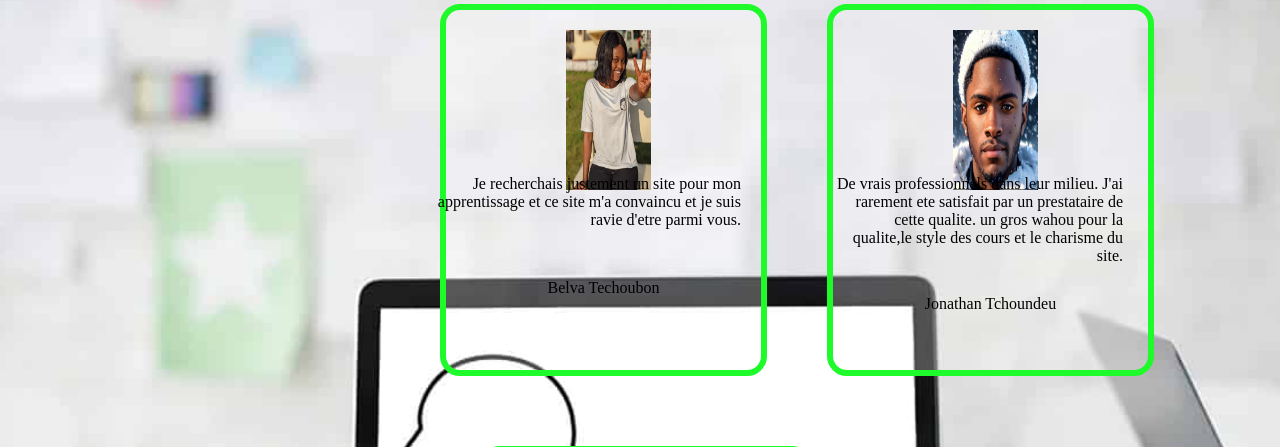
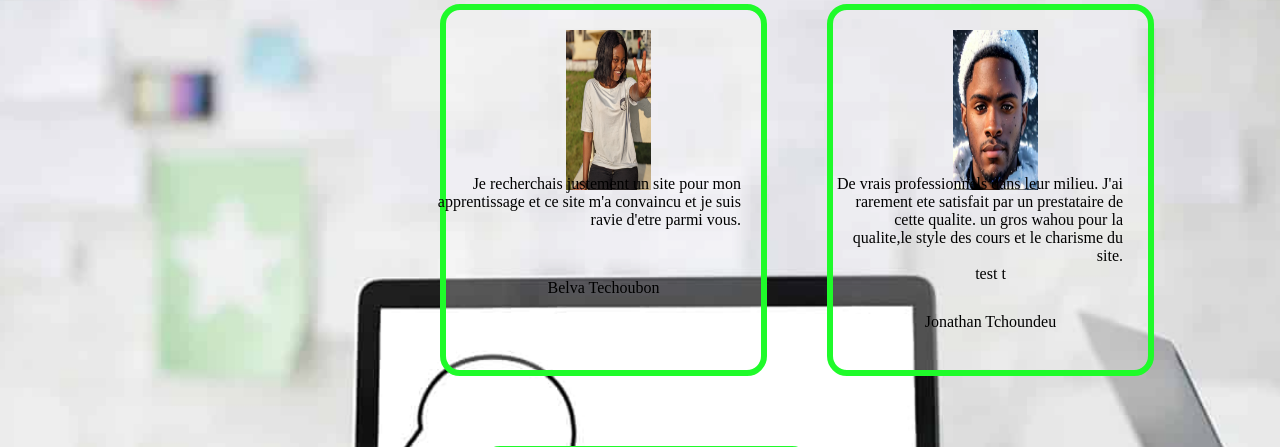
Before and after one commit to jeffJeffrey/online_learnning, a PHP site: page /avis.php in a window 1280 px wide. Shown: the part 73-520 px from the top of the page. Run offline with PHP 8.4, Linux system fonts and the light colour scheme.

Commit message:
mise a jour avis nouveau text

```diff
--- a/avis.php
+++ b/avis.php
@@ -30,6 +30,7 @@
                 un gros wahou pour la qualite,le style des cours et le charisme du site.
 
             </p>
+            <p>test t</p>
             <p class="name2"> Jonathan Tchoundeu</p>
 
         </div>
```
